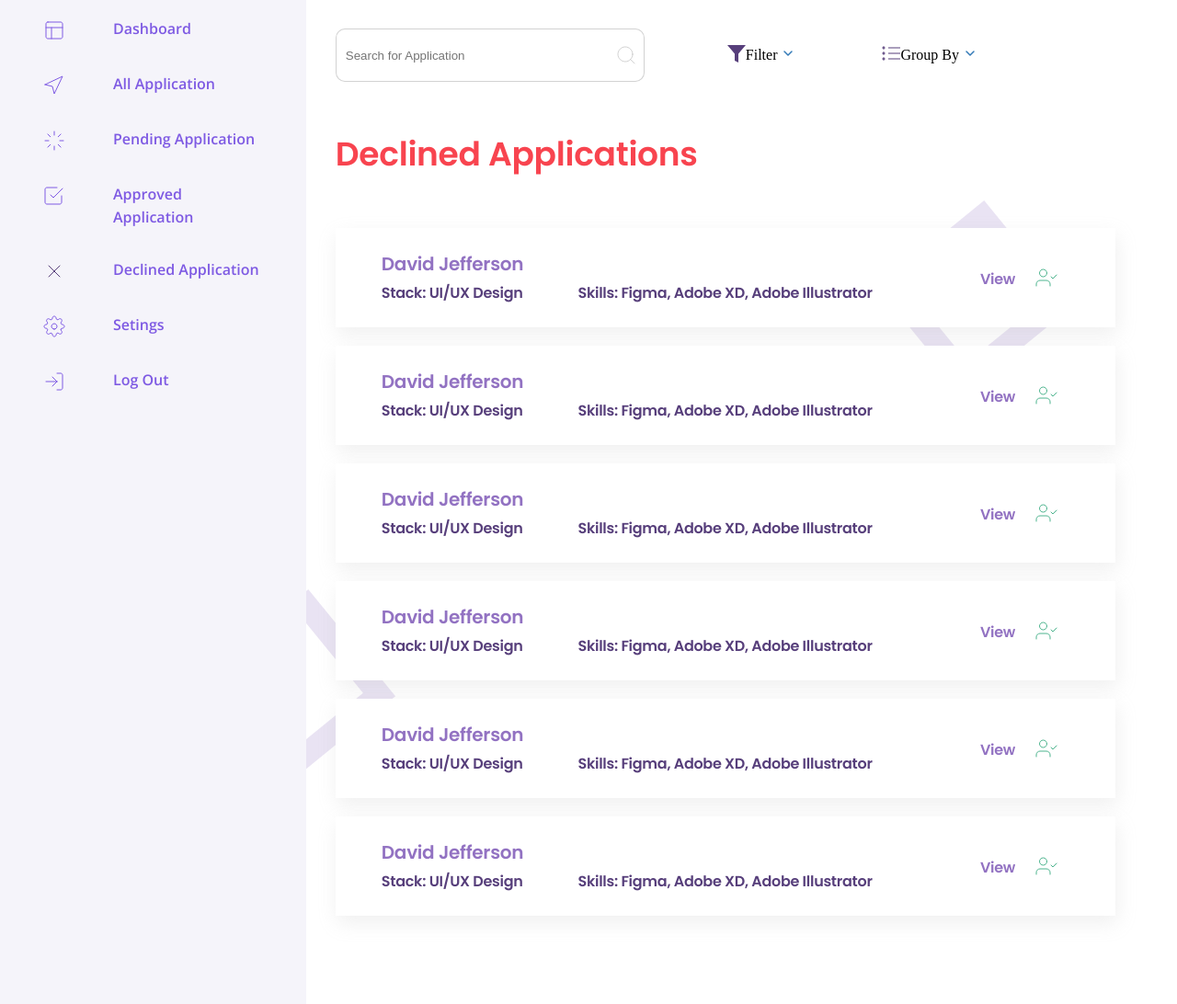
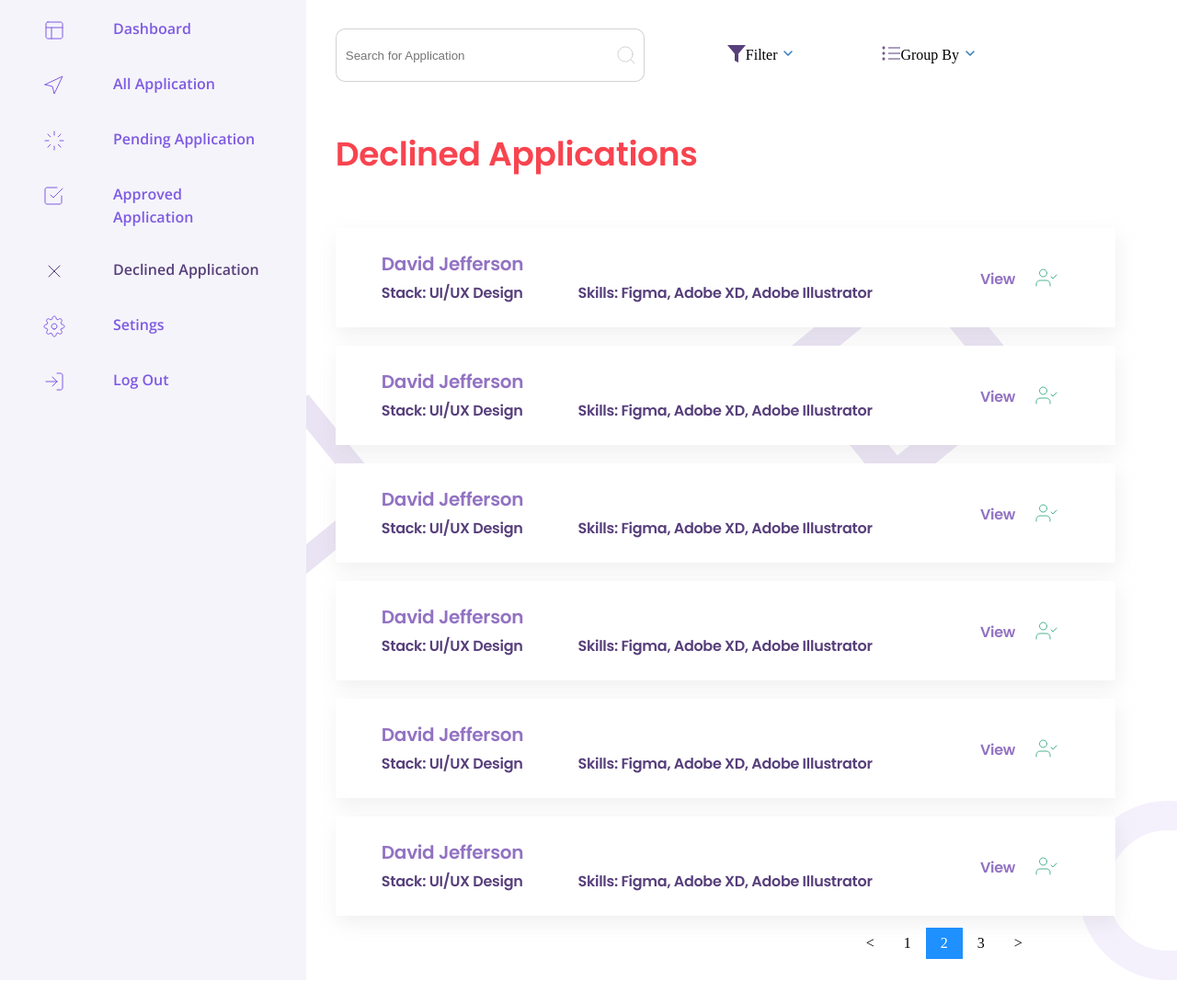
Before and after one commit to nwachiii/hngi8-declined-applications, a plain HTML site: page index.html in a window 1280 px wide. Shown: the part 114-1206 px from the top of the page at 92% size. After the commit the page ends 1180 px from the top, so only its background shows below. Drawn offline with nearby package versions, Linux system fonts and the light colour scheme.

Commit message:
feat: pagination

```diff
--- a/declinedApp.css
+++ b/declinedApp.css
@@ -22,7 +22,7 @@ body {
 	width: 100%;
 	display: grid;
 	grid-template-columns: 26% 74%;
-	grid-template-rows: minmax(1511px, 100vh);
+	grid-template-rows: minmax(1180px, 100vh);
 }
 
 .side-bar {
@@ -30,8 +30,47 @@ body {
 	padding: 55px 45px 0;
 	display: flex;
 	flex-direction: column;
-	z-index: 11;
+	z-index: 1;
+	/*height: 100%; /* 100% Full-height */
+    /*width: 0;  0 width - change this with JavaScript
+    position: fixed; /* Stay in place */
+  	/*top: 0;
+  	left: 0;*/
+    /*overflow-x: hidden;  Disable horizontal scroll */
+    /*transition: 0.5s;  0.5 second transition effect to slide in the sidebar */
+
 }
+/*
+.side-bar a {
+    transition: 0.3s;
+}*/
+
+.side-bar > div > a:hover {
+  color: #573F7B;
+}
+
+/* Position and style the close button (top right corner)
+/*.sidebar .closebtn {
+  position: absolute;
+  top: 0;
+  right: 25px;
+  font-size: 36px;
+  margin-left: 50px;
+}*/
+
+/* The button used to open the sidebar */
+/*.openbtn {
+  font-size: 20px;
+  cursor: pointer;
+  background-color: #111;
+  color: white;
+  padding: 10px 15px;
+  border: none;
+}*/
+
+/*.openbtn:hover {
+  background-color: #444;
+}*/
 
 .navigation {
 	position: relative; /*to position the nav-active-bar absolutely*/
@@ -62,8 +101,8 @@ a {
 	margin-left: 50px;
 }
 
-.nav-active {
-	color: #573F7B;
+.nav-active > img, .nav-active > p  {
+	color: #573F7B !important;
 }
 
 .nav-active-bar {
@@ -84,12 +123,13 @@ a {
 	background-color: #FFFFFF;
 	padding: 32px;
 	z-index: auto;
+	height: 100%;
 }
 
 .svg1 {
-	position: absolute;
+	position: fixed;
 	top: -2%;
-	right: 29%;
+	right: 22%;
 }
 
 .svg2 {
@@ -101,15 +141,15 @@ a {
 .svg3 {
 	position: absolute;
 	right: 0;
-	top: 80%;
+	bottom: 0;
 }
 
 .svg4 {
-	position: absolute;
+	position: fixed;
 	right: 12%;
-	top: 22%;
-	max-width: 280px;
-	max-height: 280px;
+	top: 47.1%;
+	width: 280px;
+	height: 280px;
 }
 
 .dashB-wrap {
@@ -217,6 +257,7 @@ small {
 	flex-direction: column;
 	justify-content: space-evenly;
 	max-width: 100%;
+	position: relative; /*for the absolute positioning of the paginations*/
 }
 
 .dash-box {
@@ -248,8 +289,6 @@ small {
 
 .stack, .skill {
 	font-weight: normal;
-	font-size: 18px;
-	line-height: 27px;
 	color: #573F7B;
 }
 
@@ -271,3 +310,37 @@ small {
 	display: flex;
 	justify-content: space-around;
 }
+
+/* Pagination links */
+.pagination {
+	position: absolute;
+	right: 10%;
+	bottom: -3.5%;
+}
+
+.pagination a {
+  color: black;
+  float: left;
+  padding: 8px 16px;
+  text-decoration: none;
+  transition: background-color .3s;
+}
+
+/* Style the active/current link */
+.pagination a.active {
+  background-color: dodgerblue;
+  color: white;
+}
+
+/* Add a grey background color on mouse-over */
+.pagination a:hover:not(.active) {background-color: #ddd;}
+
+
+
+/*--------------MEDIA QUERIES--------------------*/
+
+/* On smaller screens, where height is less than 450px, change the style of the sidenav (less padding and a smaller font size) */
+@media screen and (max-height: 450px) {
+  .sidebar {padding-top: 15px;}
+  .sidebar a {font-size: 18px;}
+}
--- a/index.html
+++ b/index.html
@@ -11,11 +11,18 @@
 	<!-- this container wraps up all the content of the page -->
 	<div class="parent-wrap">
 		<!-- sidebar goes in here -->
-		<div class="side-bar">
+		<div id="mySidebar" class="side-bar">
+
+		   <!--  <a href="javascript:void(0)" class="closebtn" onclick="closeNav()">&times;</a> -->
+
 			<div class="brand-logo">
 				<img src="./img/zuri-logo.svg" alt="">
 			</div>
-			<div data-aos="fade-up" data-aos-duration="1350" class="navigation">
+
+			<div id="mainSidebar" data-aos="fade-up" data-aos-duration="1350" class="navigation">
+
+  				<!-- <button class="openbtn" onclick="openNav()">&#9776; Open Sidebar</button> -->
+
 				<a class="nav" href="#">
 					<img class="icons" src="./img/dashB-icon.svg" alt="">
 					<p>Dashboard</p>
@@ -154,6 +161,15 @@
 							<img src="./img/user-check.svg" alt="">
 						</div>
 					</div>
+
+					<!-- pagination goes in here -->
+					<div class="pagination">
+					  <a href="#">&lt;</a>
+					  <a href="#">1</a>
+					  <a class="active" href="#">2</a>
+					  <a href="#">3</a>
+					  <a href="#">&gt;</a>
+				</div>
 				</div>
 			</div>
 		</div>
@@ -165,8 +181,6 @@
 	<script>
 	    AOS.init();
 	</script>
-	<script>
-		//an if statement to check for an active nav class and add the nav-active bar
-	</script>
+	<script src="script.js"></script>
 </body>
 </html>
```
Also changed, not shown: script.js (added, +33 -0 lines).
